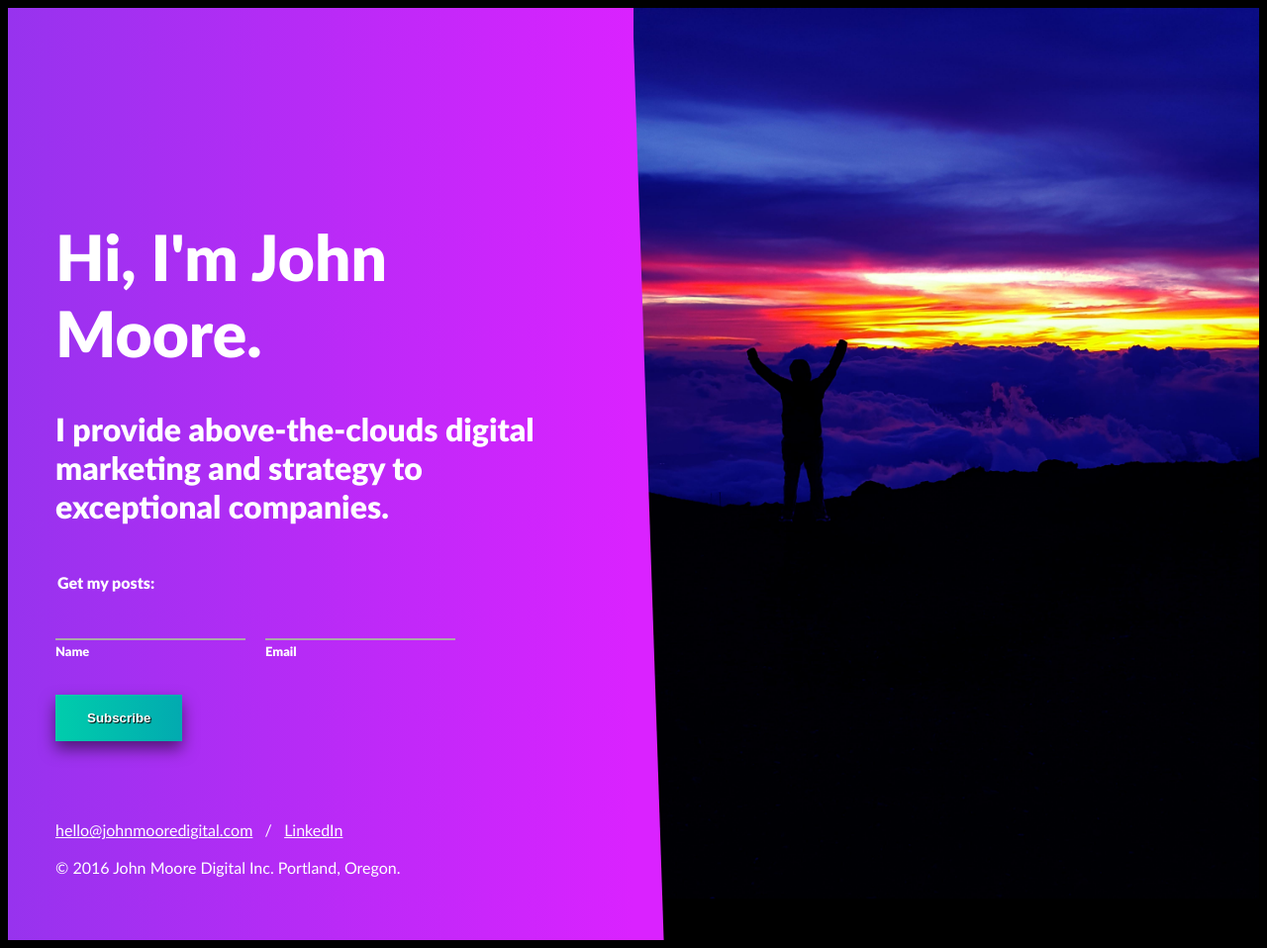
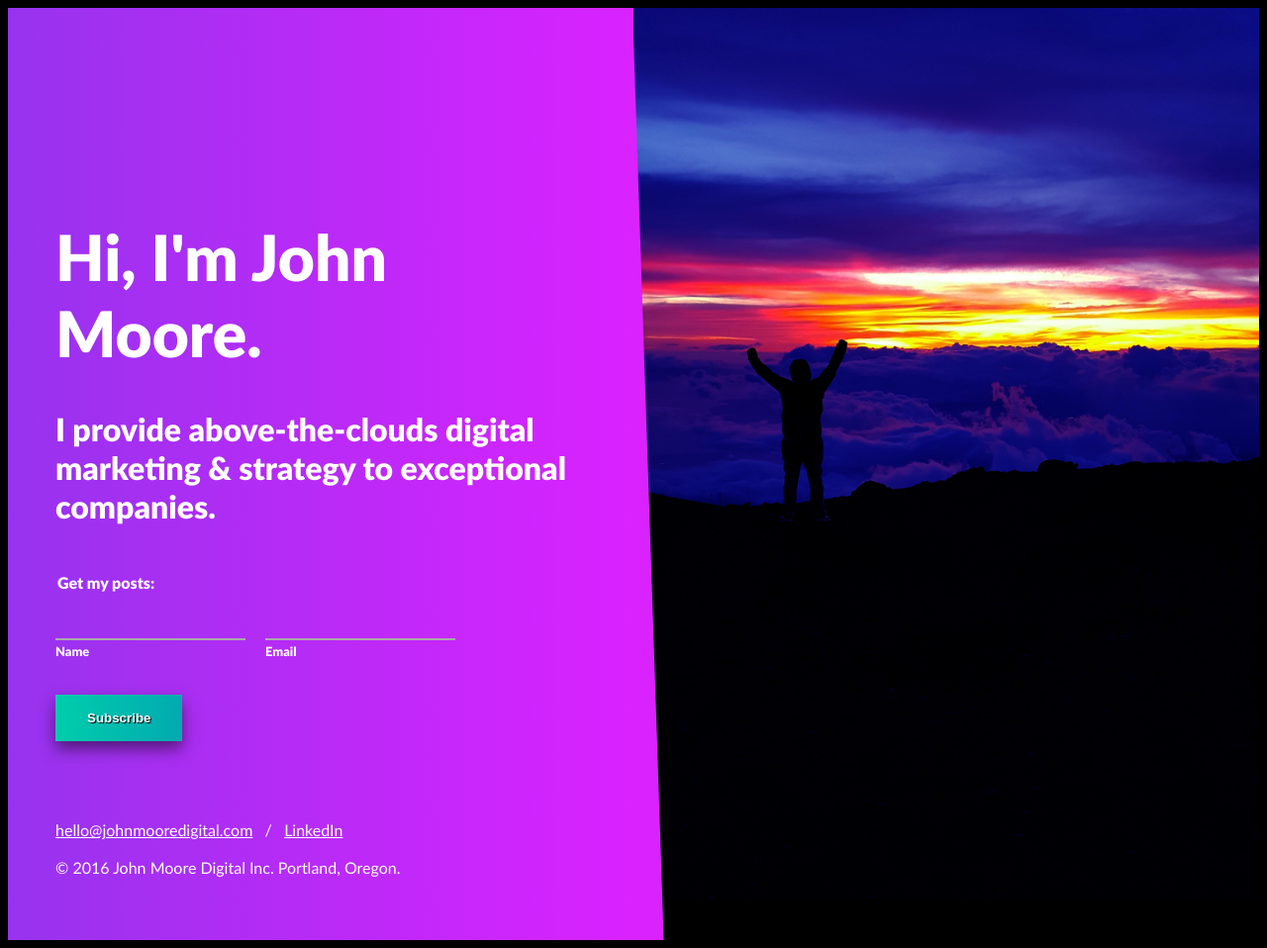
Before and after one commit to jomoweb/jomoweb.github.io, a Jekyll site: the page built from index.html, in a window 1280 px wide. Shown: the whole page at 99% size. Built offline with Jekyll 4.4.1, drawn with Linux system fonts in a browser that asks for light colours.

Commit message:
ampersand in tagline

```diff
--- a/_layouts/comingsoon.html
+++ b/_layouts/comingsoon.html
@@ -309,7 +309,7 @@
 
       <div class="left-wrapper">
 
-        <h1><span>Hi, I'm John Moore.</span><br>I provide above-the-clouds digital marketing and strategy to exceptional companies.</h1>
+        <h1><span>Hi, I'm John Moore.</span><br>I provide above-the-clouds digital marketing &amp; strategy to exceptional companies.</h1>
 
         <form action="https://johnmooredigitalinc.createsend.com/t/d/s/osdht/" method="post" id="subForm">
           <legend>Get my posts:</legend>
```
